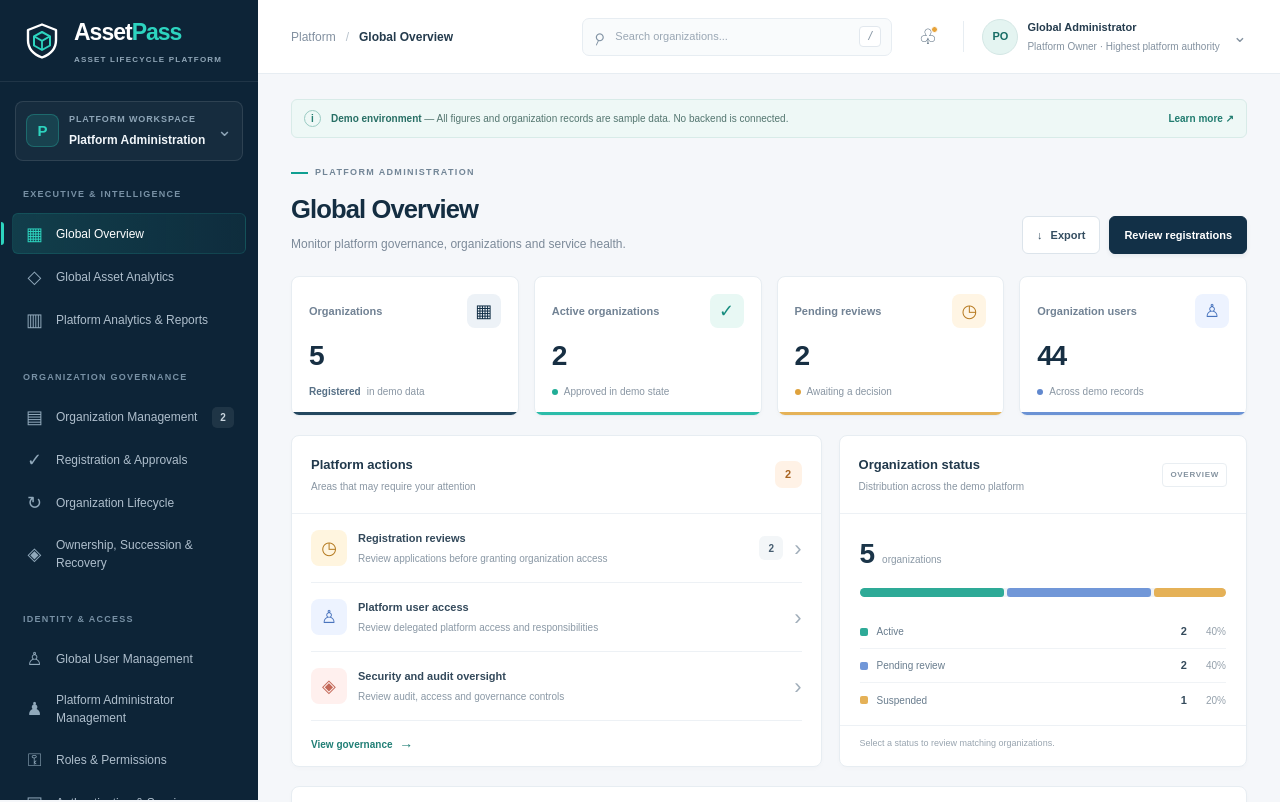
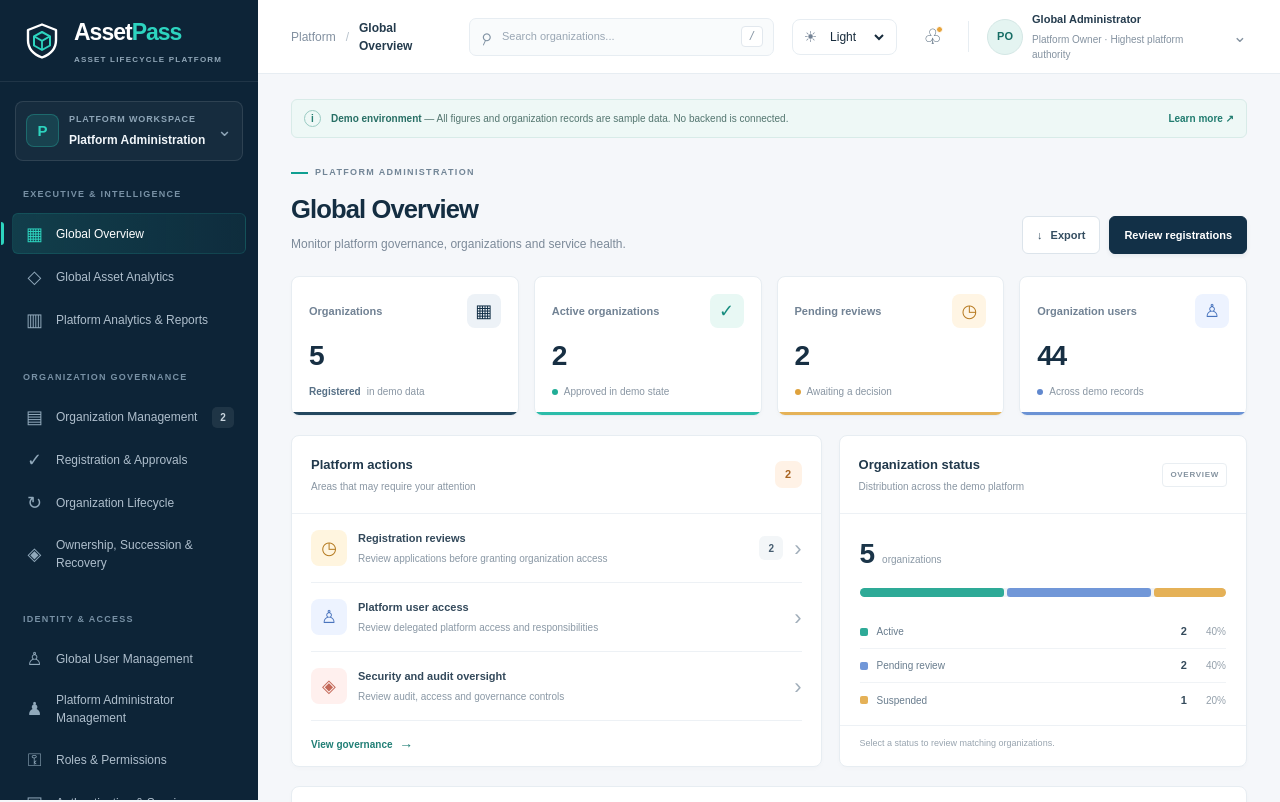
Before and after one commit to hlestakovjames/assetpass-app, a Next.js app: page / in a window 1280 px wide. Shown: the top 802 px of the page. Built offline with nearby package versions, Linux system fonts and the light colour scheme.

Commit message:
feat: establish enterprise theme foundation

```diff
--- a/package.json
+++ b/package.json
@@ -10,6 +10,7 @@
   },
   "dependencies": {
     "next": "16.4.2",
+    "next-themes": "^0.4.6",
     "react": "19.3.0",
     "react-dom": "19.3.0"
   },
--- a/src/app/globals.css
+++ b/src/app/globals.css
@@ -2116,3 +2116,117 @@ button:disabled {
     transition-duration: 0.01ms !important;
   }
 }
+
+/* -------------------------------------------------------
+   AssetPass appearance system
+   ------------------------------------------------------- */
+
+:root {
+  color-scheme: light;
+  --surface-muted: #f0f4f7;
+  --surface-raised: #ffffff;
+  --surface-hover: #f3f7f9;
+  --input-bg: #ffffff;
+  --text-subtle: #536779;
+  --focus-ring: rgb(45 212 191 / 45%);
+  --shadow: 0 8px 24px rgb(18 48 71 / 8%);
+}
+
+html[data-theme="light"] {
+  color-scheme: light;
+}
+
+html[data-theme="dark"] {
+  color-scheme: dark;
+  --page: #101a24;
+  --surface: #172532;
+  --surface-muted: #1d2d3b;
+  --surface-raised: #203342;
+  --surface-hover: #263b4b;
+  --text: #e8f0f5;
+  --text-subtle: #bdcbd5;
+  --muted: #9aabba;
+  --border: #304454;
+  --border-dark: #405666;
+  --input-bg: #142330;
+  --green-bg: #173b35;
+  --blue-bg: #1b304b;
+  --amber-bg: #40351f;
+  --red-bg: #432b2d;
+  --background: var(--page);
+  --foreground: var(--text);
+  --focus-ring: rgb(45 212 191 / 55%);
+  --shadow: 0 8px 28px rgb(0 0 0 / 25%);
+}
+
+html[data-theme="dark"],
+html[data-theme="dark"] body {
+  background: var(--page);
+  color: var(--text);
+}
+
+.theme-selector,
+.theme-selector-placeholder {
+  display: inline-flex;
+  min-height: 36px;
+  align-items: center;
+  justify-content: center;
+  gap: 7px;
+  padding: 0 9px;
+  border: 1px solid var(--border);
+  border-radius: 8px;
+  background: var(--surface);
+  color: var(--text);
+}
+
+.theme-selector {
+  cursor: pointer;
+}
+
+.theme-selector-symbol {
+  display: inline-grid;
+  width: 17px;
+  place-items: center;
+  color: var(--muted);
+  font-size: 15px;
+  line-height: 1;
+}
+
+.theme-selector select {
+  max-width: 76px;
+  border: 0;
+  outline: 0;
+  background: transparent;
+  color: inherit;
+  font-size: 12px;
+  cursor: pointer;
+}
+
+.theme-selector select:focus-visible {
+  outline: 2px solid var(--teal);
+  outline-offset: 3px;
+  border-radius: 3px;
+}
+
+.theme-selector option {
+  background: var(--surface);
+  color: var(--text);
+}
+
+.theme-selector-placeholder {
+  width: 78px;
+  color: var(--muted);
+}
+
+@media (max-width: 760px) {
+  .theme-selector,
+  .theme-selector-placeholder {
+    min-height: 34px;
+    padding-inline: 7px;
+  }
+
+  .theme-selector select {
+    max-width: 64px;
+    font-size: 11px;
+  }
+}
--- a/src/app/layout.tsx
+++ b/src/app/layout.tsx
@@ -1,5 +1,6 @@
 import type { Metadata } from "next";
 import "./globals.css";
+import { ThemeProvider } from "@/components/theme-provider";
 
 export const metadata: Metadata = {
   title: {
@@ -17,8 +18,18 @@ export default function RootLayout({
   children: React.ReactNode;
 }>) {
   return (
-    <html lang="en">
-      <body>{children}</body>
+    <html lang="en" suppressHydrationWarning>
+      <body>
+        <ThemeProvider
+          attribute="data-theme"
+          defaultTheme="light"
+          enableSystem
+          disableTransitionOnChange
+          storageKey="assetpass-dashboard-theme"
+        >
+          {children}
+        </ThemeProvider>
+      </body>
     </html>
   );
 }
--- a/src/app/page.tsx
+++ b/src/app/page.tsx
@@ -2,6 +2,7 @@
 
 import { useMemo, useState } from "react";
 import type { FormEvent, ReactNode } from "react";
+import { ThemeSelector } from "@/components/theme-selector";
 
 type OrgStatus = "Pending review" | "Active" | "Suspended" | "Rejected";
 type ReviewAction = "approve" | "reject";
@@ -604,6 +605,8 @@ export default function Home() {
               />
               <kbd>/</kbd>
             </label>
+
+            <ThemeSelector />
 
             <div className="notification-wrap">
               <button
--- /dev/null
+++ b/src/components/theme-provider.tsx
@@ -0,0 +1,11 @@
+"use client";
+
+import { ThemeProvider as NextThemesProvider } from "next-themes";
+import type { ComponentProps } from "react";
+
+export function ThemeProvider({
+  children,
+  ...props
+}: ComponentProps<typeof NextThemesProvider>) {
+  return <NextThemesProvider {...props}>{children}</NextThemesProvider>;
+}
--- /dev/null
+++ b/src/components/theme-selector.tsx
@@ -0,0 +1,30 @@
+"use client";
+
+import { useTheme } from "next-themes";
+
+export function ThemeSelector() {
+  const { theme, setTheme } = useTheme();
+  const currentTheme = theme ?? "system";
+
+  return (
+    <label className="theme-selector" title="Choose appearance">
+      <span className="theme-selector-symbol" aria-hidden="true">
+        {currentTheme === "dark"
+          ? "☾"
+          : currentTheme === "light"
+            ? "☀"
+            : "◐"}
+      </span>
+
+      <select
+        aria-label="Appearance"
+        value={currentTheme}
+        onChange={(event) => setTheme(event.target.value)}
+      >
+        <option value="light">Light</option>
+        <option value="dark">Dark</option>
+        <option value="system">System</option>
+      </select>
+    </label>
+  );
+}
```
Also changed, not shown: 1 other file (tests, documents, lock files or other folders).
